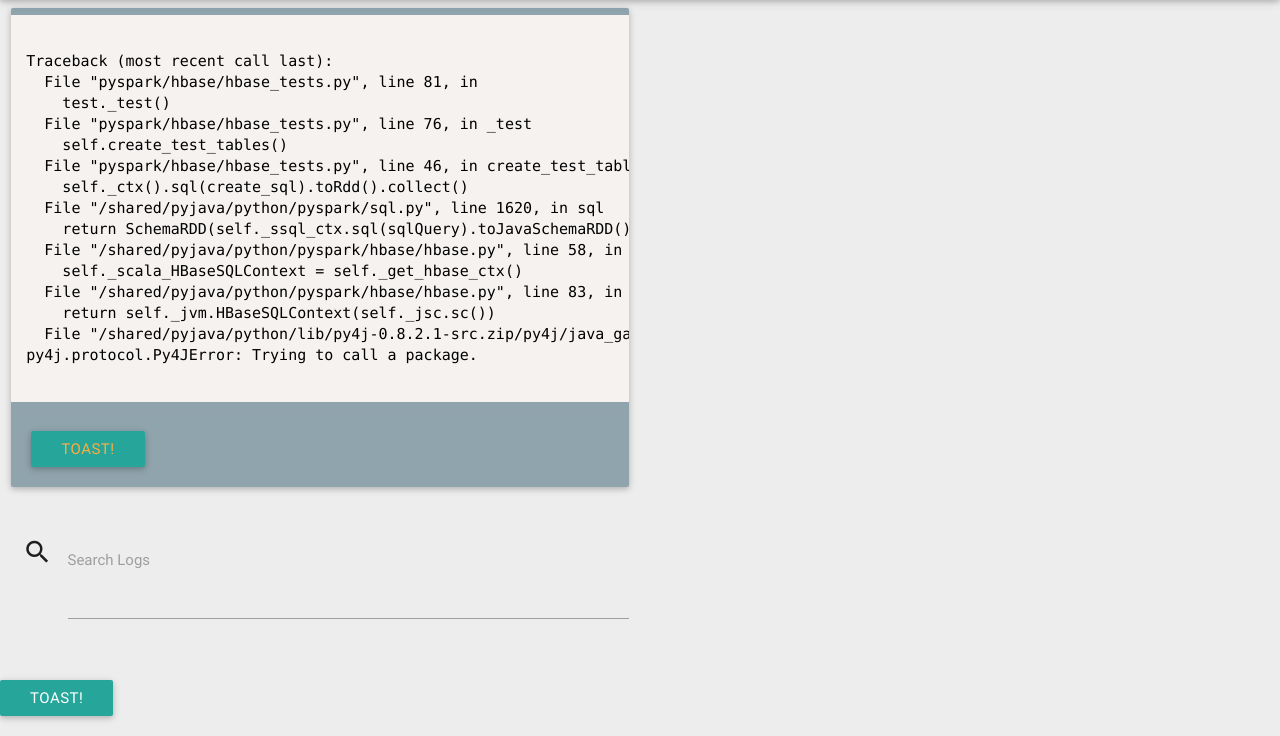
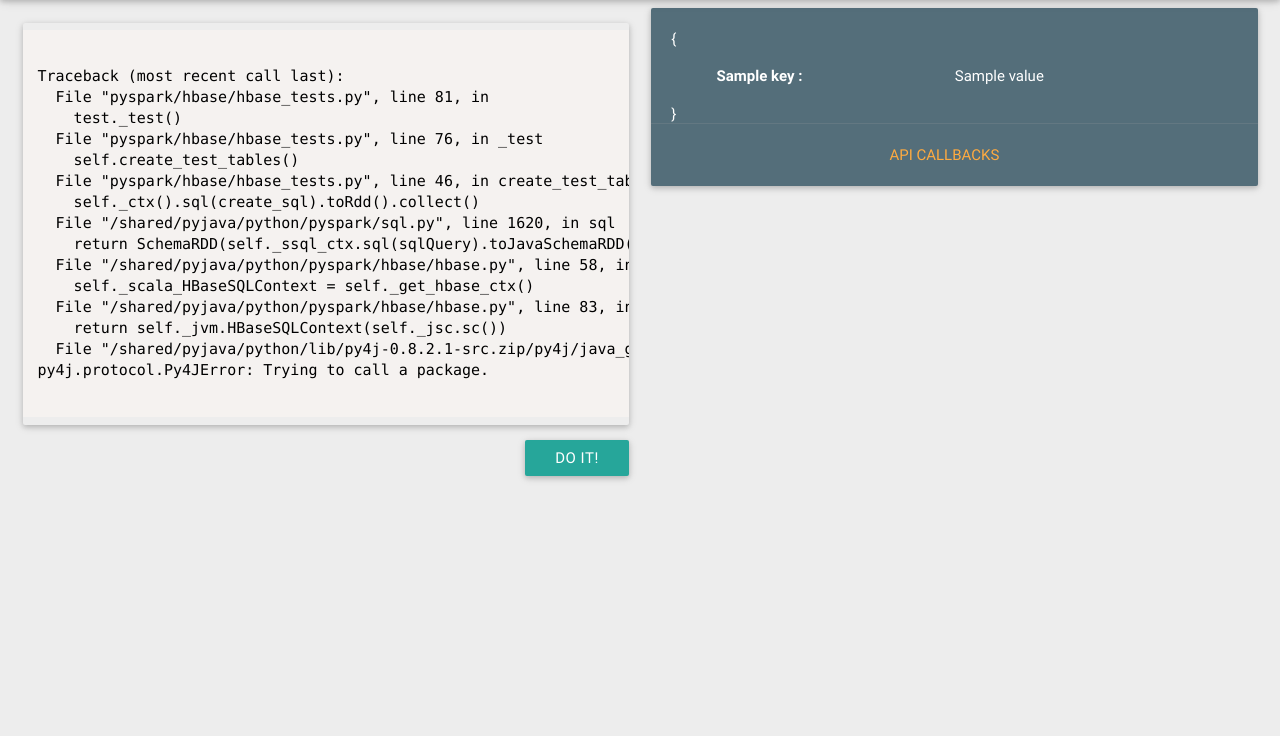
Before and after one commit to nave91/rebot, a Python web app: template rebot/bluebook/templates/demo.html in a window 1280 px wide. Shown: the part 64-800 px from the top of the page. Run offline with Jinja, Linux system fonts and the light colour scheme; the template is opened without the code that fills it: most values are stand-ins (such as "Sample title", 1, 10 or a date in 2020); some libraries are stand-ins or nearby versions.

Commit message:
working demo

```diff
--- a/rebot/bluebook/static/style.css
+++ b/rebot/bluebook/static/style.css
@@ -1,4 +1,9 @@
 body, html
+{
+    background-color: #EDEDED;
+}
+
+.back-color
 {
     background-color: #EDEDED;
 }
--- a/rebot/bluebook/templates/demo.html
+++ b/rebot/bluebook/templates/demo.html
@@ -4,19 +4,19 @@
   <script src="//code.jquery.com/jquery-1.11.3.min.js"></script>
   <script src="//code.jquery.com/jquery-migrate-1.2.1.min.js"></script>
   <script src="../static/prism.js"></script>
-  <link href="../static/css/prism.css" rel="stylesheet">
+  <link href="../static/prism.css" rel="stylesheet">
   <!-- Compiled and minified CSS -->
   <link rel="stylesheet" href="../static/materialize.min.css">
   <!-- Compiled and minified JavaScript -->
   <script src="../static/materialize.min.js"></script>
-    <link type="text/css" rel="stylesheet" href="../static/style.css">
-<link href="https://fonts.googleapis.com/icon?family=Material+Icons" rel="stylesheet">
+  <link type="text/css" rel="stylesheet" href="../static/style.css">
+  <link href="https://fonts.googleapis.com/icon?family=Material+Icons" rel="stylesheet">
 </head>
 <body>
 <div class="navbar-fixed">
     <nav>
         <ul class="tabs">
-                <li class="tab col s3"><a class="active" href="./index#about">About</a></li>
+                <li class="tab col s3"><a class="active" href="#about">About</a></li>
                 <li class="tab col s3"><a href="./search">Search</a></li>
                 <li class="tab col s3"><a href="./demo">Live Demo</a></li>
                 <li class="tab col s3"><a href="./#gifdemo">How does it work?</a></li>
@@ -25,8 +25,11 @@
     </nav>
 </div>
 <div class="row">
-    <form class="col s6">
-      <div class="card blue-grey lighten-2">
+  <div class="col s12">
+    <form action="" method="post" name="login">
+      {{ form.hidden_tag() }}
+        <div class="input-field col s6">
+      <div class="card back-color">
 	  <pre><code class="language-markup">
 Traceback (most recent call last):
   File "pyspark/hbase/hbase_tests.py", line 81, in <module>
@@ -44,24 +47,30 @@ Traceback (most recent call last):
   File "/shared/pyjava/python/lib/py4j-0.8.2.1-src.zip/py4j/java_gateway.py", line 726, in __getattr__
 py4j.protocol.Py4JError: Trying to call a package.
 	    </code></pre>
+        </div>
 
-        <div class="card-action">
-	  <a class="btn" onclick="Materialize.toast('I am a toast', 4000)">Toast!</a>
+	  <input class="btn right" onclick="Materialize.toast('I am a toast', 4000)" type="submit" value="Do it!">
+        </div>
+    </form>
+    <div class="col s6">
+      <div class="card blue-grey darken-1" style="height:60%">
+        <div class="card-content white-text ">
+	  <div class="left">{</div>
+	  <table>
+	    {% for key, value in result.iteritems() %}
+	    <tr>
+              <th> <div class="pad-left">{{ key }} :</div> </th><td> <a href="{{ value }}">{{ value }}</a> </td>
+	    </tr>
+	    {% endfor %}
+	  </table>
+          <div class="left">}</div>
+	</div>
+        <div class="card-action card-content">
+	  <a>Api callbacks</a>
         </div>
       </div>
-    </form>
+      </div>
   </div>
-<div class="row">
-    <form class="col s12">
-      <div class="row">
-        <div class="input-field col s6">
-	  <i class="material-icons prefix">search</i>
-          <textarea id="textarea1" class="materialize-textarea"></textarea>
-          <label for="textarea1">Search Logs</label>
-        </div>
-      </div>
-    </form>
-  </div>
- <a class="btn" onclick="Materialize.toast('I am a toast', 4000)">Toast!</a>
+</div>
 </body>
 </html>
--- a/rebot/bluebook/templates/search.html
+++ b/rebot/bluebook/templates/search.html
@@ -33,7 +33,7 @@
  	    {{ form.logs(class="materialize-textarea") }}
          <label for="logs">Search Logs</label>
 
-	  <input class="btn right" onclick="Materialize.toast('I am a toast', 4000)" type="submit" value="Toast!">
+	  <input class="btn right" onclick="Materialize.toast('I am a toast', 4000)" type="submit" value="Do it!">
         </div>
     </form>
     <div class="col s6">
```
Also changed, not shown: rebot/bluebook/live_demo.py (+18 -2 lines).
